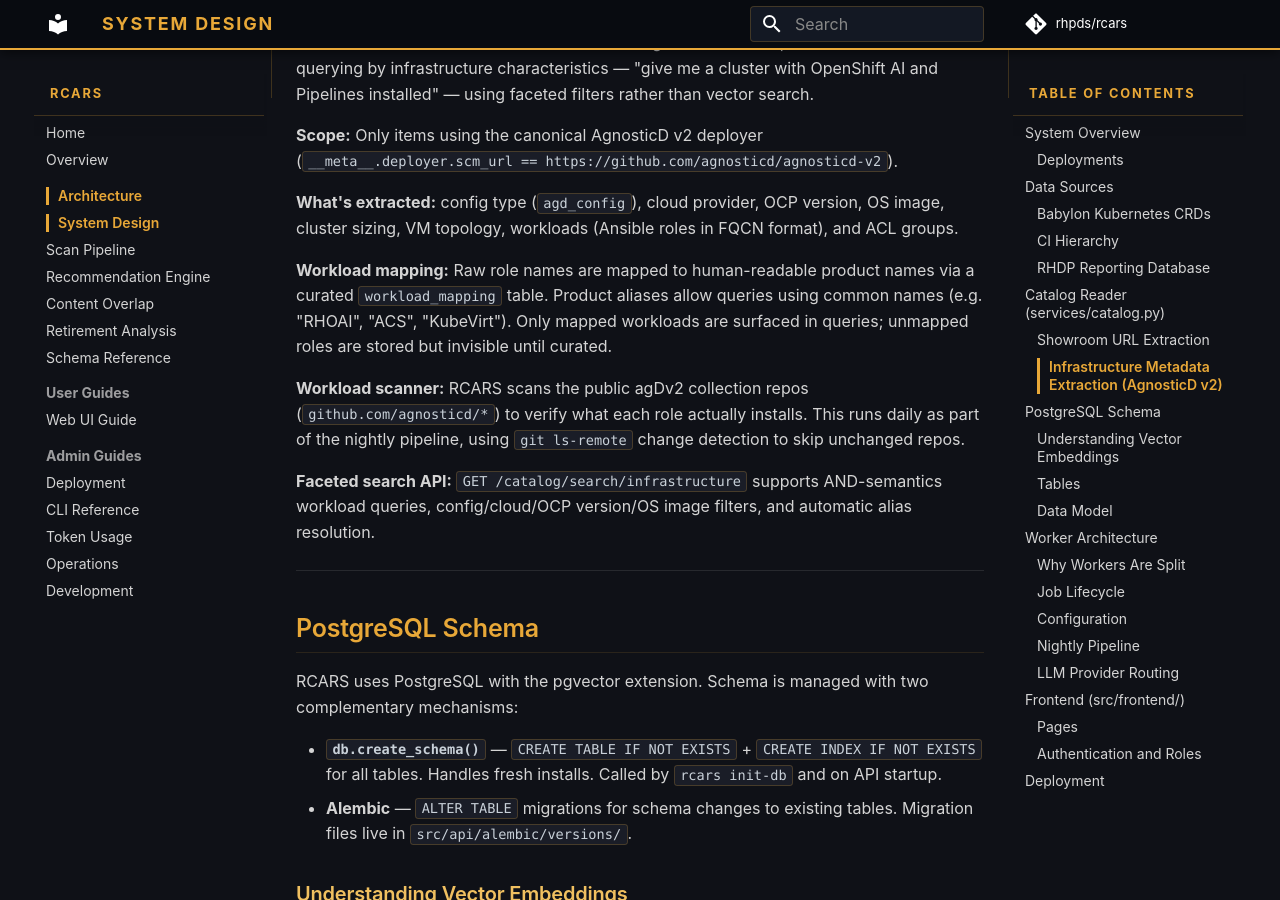
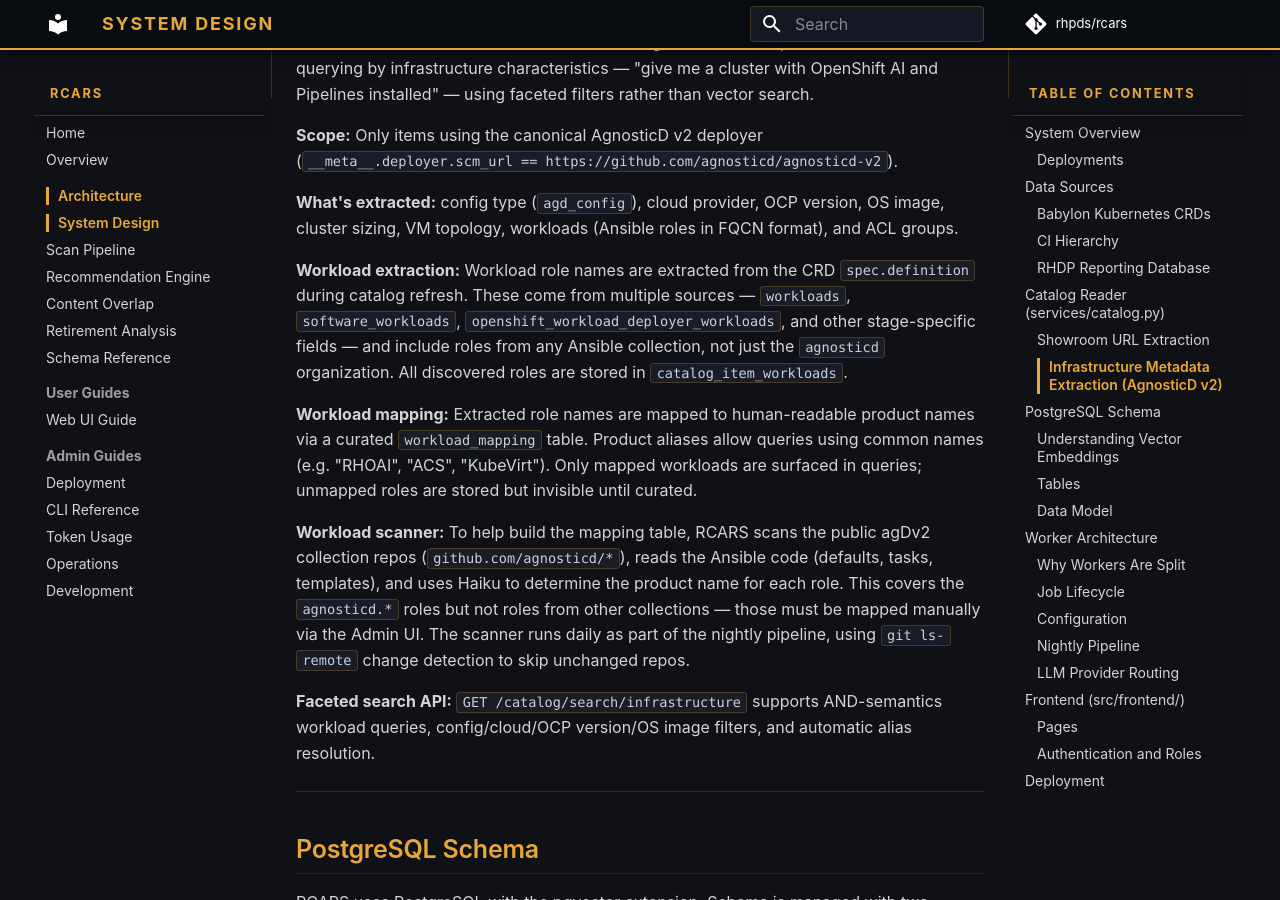
Before and after one commit to rhpds/rcars, an MkDocs documentation site: the page built from docs/architecture/system-design.md, in a window 1280 px wide and 900 px high, scrolled down 3924 px. Built offline with MkDocs 1.6.1 and Material for MkDocs 9.7.7, drawn with Linux system fonts in a browser that asks for light colours; comment, search, counter and statistics services are not loaded.

Commit message:
docs: Clarify workload extraction vs scanner distinction
Workload roles come from CRD spec.definition during catalog
refresh and include roles from any collection. The scanner only
covers agnosticd/* repos to help build the mapping table —
other collections need manual mapping via Admin UI.

Co-Authored-By: Claude Opus 4.6 (1M context) <noreply@anthropic.com>

```diff
--- a/docs/architecture/system-design.md
+++ b/docs/architecture/system-design.md
@@ -140,9 +140,11 @@ RCARS extracts infrastructure metadata from AgnosticD v2 component CRDs. This en
 
 **What's extracted:** config type (`agd_config`), cloud provider, OCP version, OS image, cluster sizing, VM topology, workloads (Ansible roles in FQCN format), and ACL groups.
 
-**Workload mapping:** Raw role names are mapped to human-readable product names via a curated `workload_mapping` table. Product aliases allow queries using common names (e.g. "RHOAI", "ACS", "KubeVirt"). Only mapped workloads are surfaced in queries; unmapped roles are stored but invisible until curated.
+**Workload extraction:** Workload role names are extracted from the CRD `spec.definition` during catalog refresh. These come from multiple sources — `workloads`, `software_workloads`, `openshift_workload_deployer_workloads`, and other stage-specific fields — and include roles from any Ansible collection, not just the `agnosticd` organization. All discovered roles are stored in `catalog_item_workloads`.
 
-**Workload scanner:** RCARS scans the public agDv2 collection repos (`github.com/agnosticd/*`) to verify what each role actually installs. This runs daily as part of the nightly pipeline, using `git ls-remote` change detection to skip unchanged repos.
+**Workload mapping:** Extracted role names are mapped to human-readable product names via a curated `workload_mapping` table. Product aliases allow queries using common names (e.g. "RHOAI", "ACS", "KubeVirt"). Only mapped workloads are surfaced in queries; unmapped roles are stored but invisible until curated.
+
+**Workload scanner:** To help build the mapping table, RCARS scans the public agDv2 collection repos (`github.com/agnosticd/*`), reads the Ansible code (defaults, tasks, templates), and uses Haiku to determine the product name for each role. This covers the `agnosticd.*` roles but not roles from other collections — those must be mapped manually via the Admin UI. The scanner runs daily as part of the nightly pipeline, using `git ls-remote` change detection to skip unchanged repos.
 
 **Faceted search API:** `GET /catalog/search/infrastructure` supports AND-semantics workload queries, config/cloud/OCP version/OS image filters, and automatic alias resolution.
 
```
